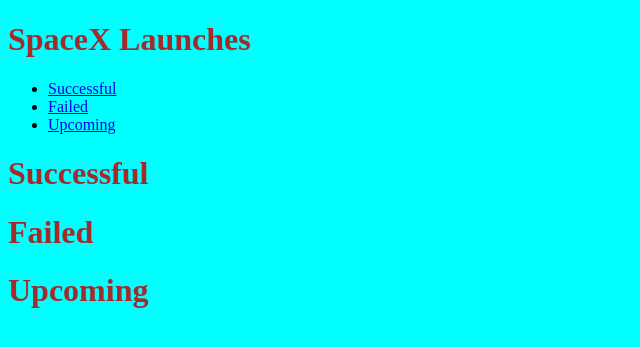
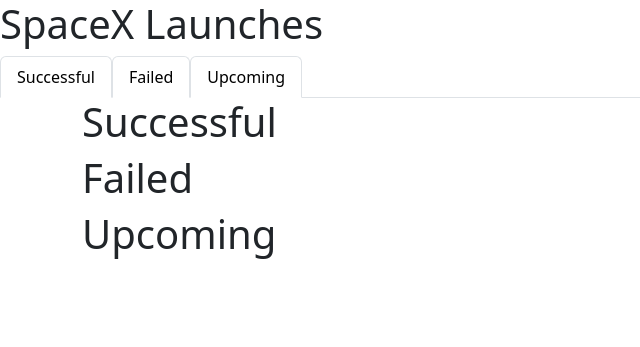
Before and after one commit to indkhan/SpaceX-Launches, a Flask app: page / in a window 1280 px wide. Shown: the top 347 px of the page, without its empty margins (0-640 px from the left). Run offline with Flask 3, Linux system fonts and the light colour scheme.

Commit message:
using basic bootstrip

```diff
--- a/static/css/style.css
+++ b/static/css/style.css
@@ -1,12 +1,8 @@
-* {
-    background-color: aqua;
-}
 
-h1 {
-    color: brown;
-}
+
+
 
 img {
-    width: 300px;
+    width: 100px;
     length:auto;
 }
--- a/templates/card.html
+++ b/templates/card.html
@@ -1,5 +1,5 @@
 {%macro render_launch(launch) %}
-<div>
+<div class="launch-card">
     {% if launch.links.patch.large %}
     <img src="{{launch.links.patch.large}}" alt="{{launch.name}}">
     {%endif%}
--- a/templates/index.html
+++ b/templates/index.html
@@ -5,27 +5,29 @@
 <head>
     <meta charset="UTF-8">
     <meta name="viewport" content="width=device-width, initial-scale=1.0">
+    <link href="https://cdn.jsdelivr.net/npm/bootstrap@5.3.2/dist/css/bootstrap.min.css" rel="stylesheet" integrity="sha384-T3c6CoIi6uLrA9TneNEoa7RxnatzjcDSCmG1MXxSR1GAsXEV/Dwwykc2MPK8M2HN" crossorigin="anonymous">
+    <script src="https://cdn.jsdelivr.net/npm/bootstrap@5.3.2/dist/js/bootstrap.bundle.min.js" integrity="sha384-C6RzsynM9kWDrMNeT87bh95OGNyZPhcTNXj1NW7RuBCsyN/o0jlpcV8Qyq46cDfL" crossorigin="anonymous"></script>
     <title>SpaceX Launches</title>
     <link rel="stylesheet" href="{{url_for('static', filename = 'css/style.css')}}">
 </head>
 <body>
     <h1>SpaceX Launches</h1>
 
-    <ul>
-        <li>
-            <a href="#successful">Successful</a>
+    <ul class="nav nav-tabs">
+        <li class="nav-item">
+            <a class="nav-link active" href="#successful">Successful</a>
         </li>
-        <li>
-            <a href="#failed">Failed</a>
+        <li class="nav-item">
+            <a class="nav-link active" href="#failed">Failed</a>
         </li>
-        <li>
-            <a href="#upcoming">Upcoming</a>
+        <li class="nav-item">
+            <a class="nav-link active" href="#upcoming">Upcoming</a>
         </li>
     </ul>
 
 
-    <div>
-        <div id="successful">
+    <div class="tab-content">
+        <div id="successful" class="container">
             <h1>Successful</h1>
             {%for launch in launches.successful %}
 
@@ -33,7 +35,7 @@
 
             {%endfor%}
         </div>
-        <div id="failed">
+        <div id="failed" class="container">
             <h1>Failed</h1>
             {%for launch in launches.failed %}
 
@@ -41,7 +43,7 @@
 
             {%endfor%}
         </div>
-        <div id="upcoming">
+        <div id="upcoming" class="container">
             <h1>Upcoming</h1>
             {%for launch in launches.upcoming %}
 
```
